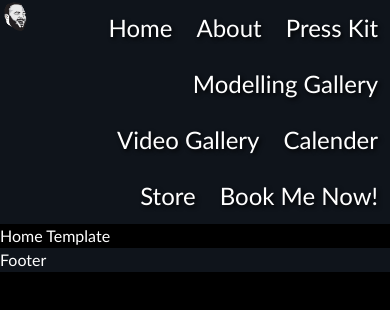
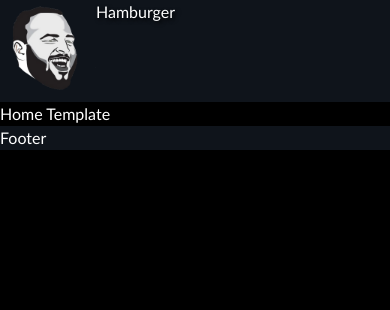
Before and after one commit to Earle-Poole/danFran, a Next.js app: page / in a window 390 px wide. Shown: the top 310 px of the page. Built offline with nearby package versions, Linux system fonts and the light colour scheme.

Commit message:
Started work on the Hamburger menu

```diff
--- /dev/null
+++ b/components/molecule/Navigation/Navigation.Hamburger.tsx
@@ -0,0 +1,6 @@
+const HamburgerNavigation = () => {
+
+    return <div>Hamburger</div>
+}
+
+export default HamburgerNavigation
--- a/components/organisms/Header/Header.tsx
+++ b/components/organisms/Header/Header.tsx
@@ -1,5 +1,6 @@
 import Logo from '@/components/atoms/Logo/Logo'
 import Navigation from '@/components/molecule/Navigation/Navigation'
+import HamburgerNavigation from '@/components/molecule/Navigation/Navigation.Hamburger'
 import { breakpoints } from 'lib/constants'
 import { useMediaQuery } from 'lib/hooks'
 import { useEffect } from 'react'
@@ -13,7 +14,7 @@ const Header = () => {
   return (
     <div className='bg-opacity-50 bg-gray-800 flex text-shadow'>
       <Logo />
-      <Navigation />
+      {isMobile ? <HamburgerNavigation /> : <Navigation />}
     </div>
   )
 }
--- a/lib/hooks.ts
+++ b/lib/hooks.ts
@@ -6,6 +6,7 @@ import { BreakPointValues } from './constants'
 export const useMediaQuery = (query: BreakPointValues) => {
   const [isMatch, setIsMatch] = useState(false)
 
+  // eslint-disable-next-line react-hooks/rules-of-hooks
   useEffect(() => {
     const media = window.matchMedia(query)
 
```
